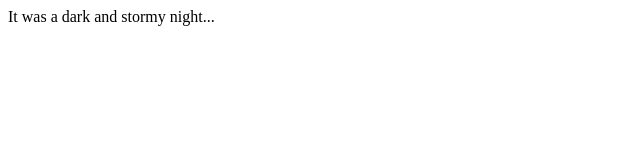
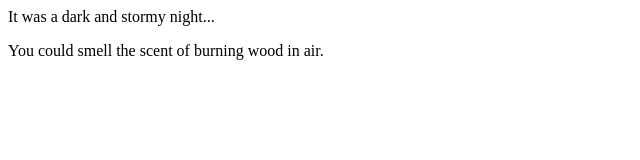
Before and after one commit to Pandaradox/fireside-story, a plain HTML site: page index.html in a window 1280 px wide. Shown: the whole page, without its empty margins (0-640 px from the left). Drawn offline with Linux system fonts and the light colour scheme.

Commit message:
P2: added second line of story

```diff
--- a/index.html
+++ b/index.html
@@ -1,5 +1,6 @@
 <html>
     <body>
         <p>It was a dark and stormy night...</p>
+        <p>You could smell the scent of burning wood in air.</p>
     </body>
 </html>
```
